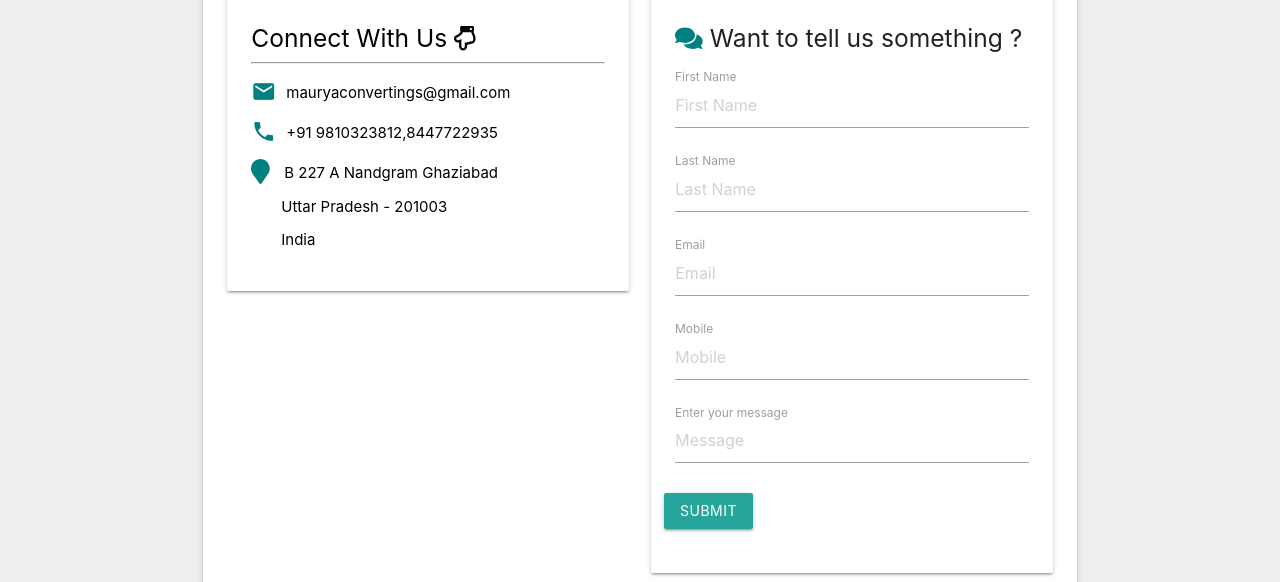
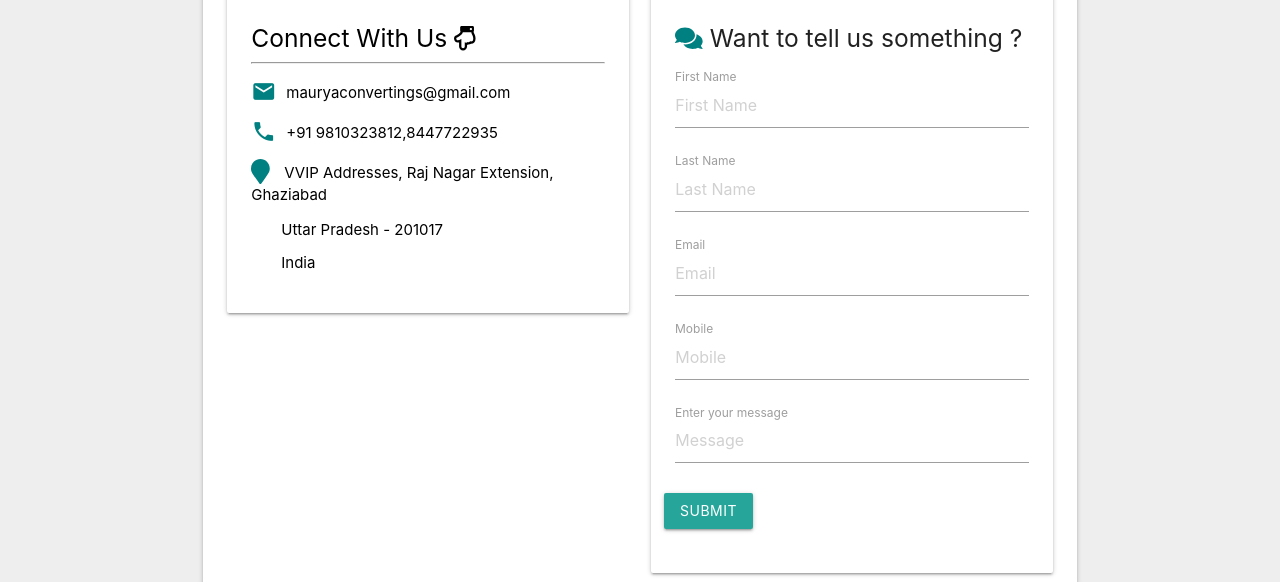
Before and after one commit to trushita23/mcs, a plain HTML site: page contact.html in a window 1280 px wide. Shown: the part 518-1100 px from the top of the page. Drawn offline with nearby package versions, Linux system fonts and the light colour scheme.

Commit message:
update contact

```diff
--- a/contact.html
+++ b/contact.html
@@ -61,8 +61,8 @@
                           <p><i class="material-icons inline-icon" style="color:teal">email</i>mauryaconvertings@gmail.com</p>
                           <p ><i class="material-icons inline-icon" style="color:teal">phone</i>+91 9810323812,8447722935 </p>
                           <p><i class="fas fa-map-marker inline-icon" style="color:teal"></i>
-                            <span id="address-text"> B 227 A Nandgram Ghaziabad
-                              <p style="text-indent:2em;line-height:1em;">Uttar Pradesh - 201003 </p>
+                            <span id="address-text"> VVIP Addresses, Raj Nagar Extension, Ghaziabad
+                              <p style="text-indent:2em;line-height:1em;">Uttar Pradesh - 201017 </p>
                               <p style="text-indent:2em">India</p>
                             </span>
 
```
